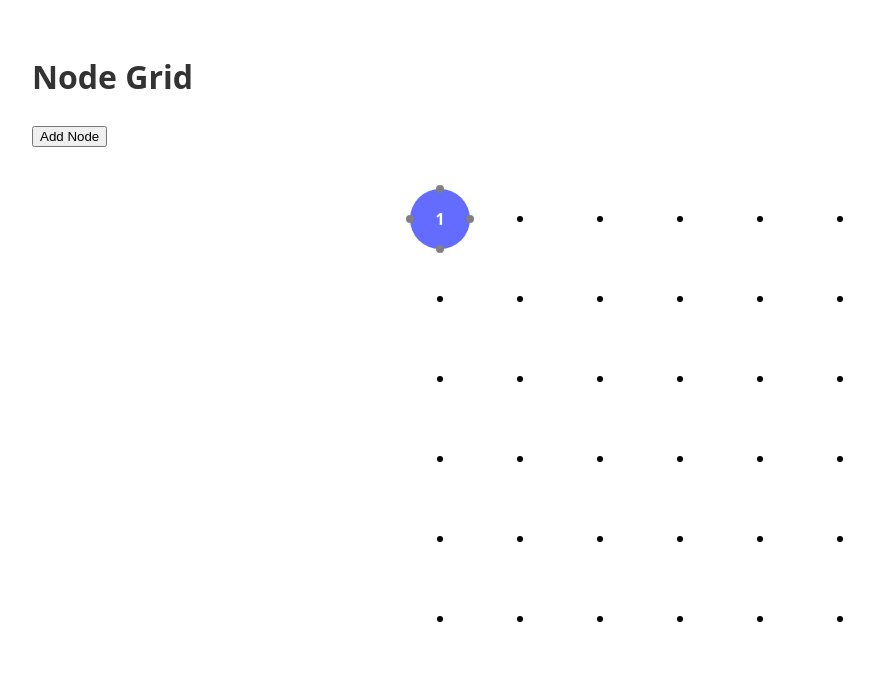
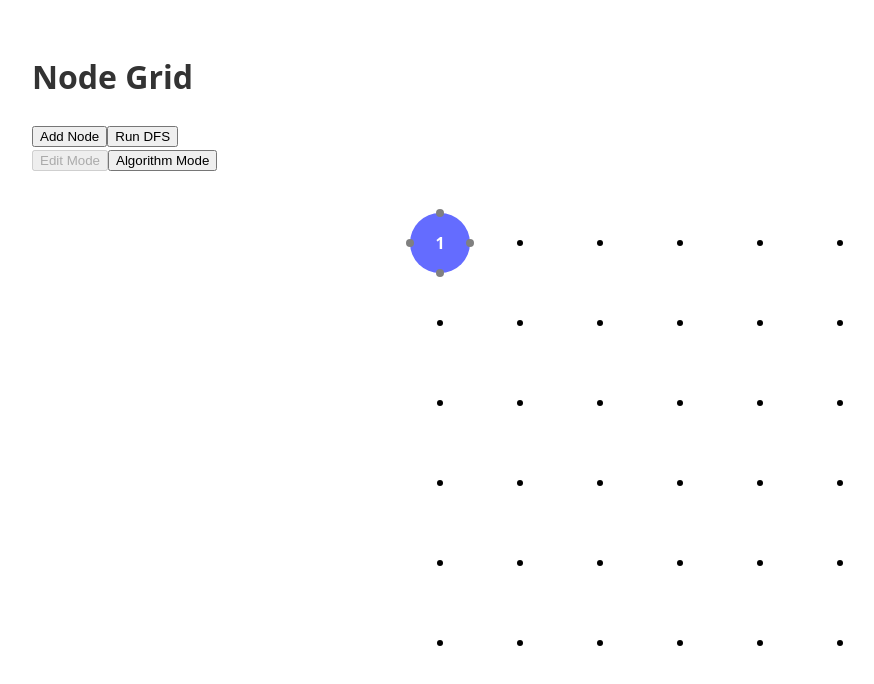
Before and after one commit to ajburrows/algo-visualizer, a React (Vite) app: page / in a window 1280 px wide. Shown: the top 684 px of the page, without its empty margins (0-874 px from the left). Built offline with nearby package versions, Linux system fonts and the light colour scheme.

Commit message:
toggle mode and output dfs in console

```diff
--- a/src/App.jsx
+++ b/src/App.jsx
@@ -13,6 +13,7 @@ import useDragTracker from './hooks/useDragTracker.js'
 import useDeleteConnection from './hooks/useDeleteConnection.js'
 import handleConnectorClickFactory from './utils/handleConnectorClickFactory.js'
 import useDeleteNode from './hooks/useDeleteNode.js'
+import { runDFS } from './utils/traversals.js'
 
 function App(){
     const [nodes, setNodes] = useState([{ ID: 1, x: 0, y: 0}]) // all nodes on the grid
@@ -23,6 +24,7 @@ function App(){
     const [isMoving, setIsMoving] = useState(false) // True | False if a node is being moved
     const [selectedConnection, setSelectedConnection] = useState(null) // index of connections state
     const [editingConnector, setEditingConnector] = useState(null) // { index, end ('toNode' or 'fromNode'), nodeID, pos }
+    const [mode, setMode] = useState('edit') // 'edit' | 'algorithm'
 
     const startConnectorCleanup = useRef(null)
     const editingConnectorCleanup = useRef(null)
@@ -51,10 +53,26 @@ function App(){
         setMousePos
     })
 
+    const handleRunDFS = () => {
+        if (nodes.length > 0 && selectedNodeID !== null) {
+            runDFS(nodes, connections, selectedNodeID)
+        }
+    }
+
     return (
         <div>
             <h1>Node Grid</h1>
             <button onClick={addNode}>Add Node</button>
+            <button onClick={handleRunDFS}>Run DFS</button>
+
+            <div className='mode-toggle'>
+                <button onClick={() => setMode('edit')} disabled={ mode === 'edit' }>
+                    Edit Mode
+                </button>
+                <button onClick={() => setMode('algorithm')} disabled={ mode === 'algorithm' }>
+                    Algorithm Mode
+                </button>
+            </div>
 
             {/* Render a fictitious floating node after picking a node up */}
             {selectedNodeID !== null && mousePos && isMoving && (() => {
@@ -94,6 +112,7 @@ function App(){
                     isMoving={isMoving}
                     mousePos={mousePos}
                     editingConnector={editingConnector}
+                    mode={mode}
                 />
             </div>
         </div>
--- /dev/null
+++ b/src/utils/traversals.js
@@ -0,0 +1,37 @@
+function getAdjacencyList(nodes, connections){
+    const adjList = {}
+    nodes.forEach(({ ID }) => {
+        adjList[ID] = []
+    })
+
+    connections.forEach(({ from, to }) => {
+        adjList[from.nodeID].push(to.nodeID)
+        adjList[to.nodeID].push(from.nodeID)
+    })
+
+    return adjList
+}
+
+export function runDFS(nodes, connections, startingNodeID) {
+    // Make adjacency list
+    const adjList = getAdjacencyList(nodes, connections)
+
+    // Run traversal
+    const visited = new Set()
+    const result = []
+
+    function dfs(nodeID) {
+        if (visited.has(nodeID)) return
+        visited.add(nodeID)
+        result.push(nodeID)
+
+        for (const neighbor of adjList[nodeID]) {
+            dfs(neighbor)
+        }
+    }
+
+    dfs(startingNodeID)
+
+    console.log('DFS traversal: ', result)
+    return result
+}
```
